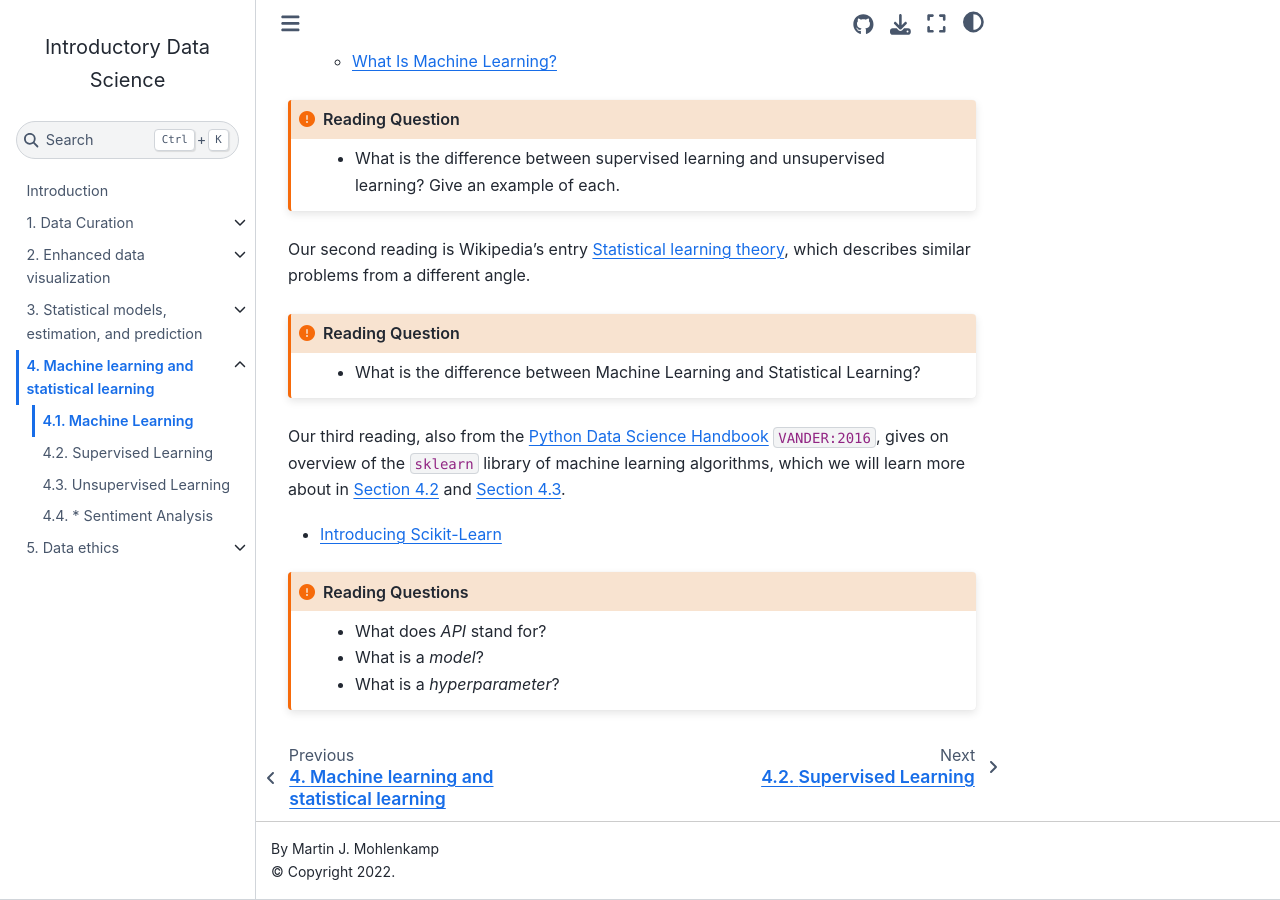
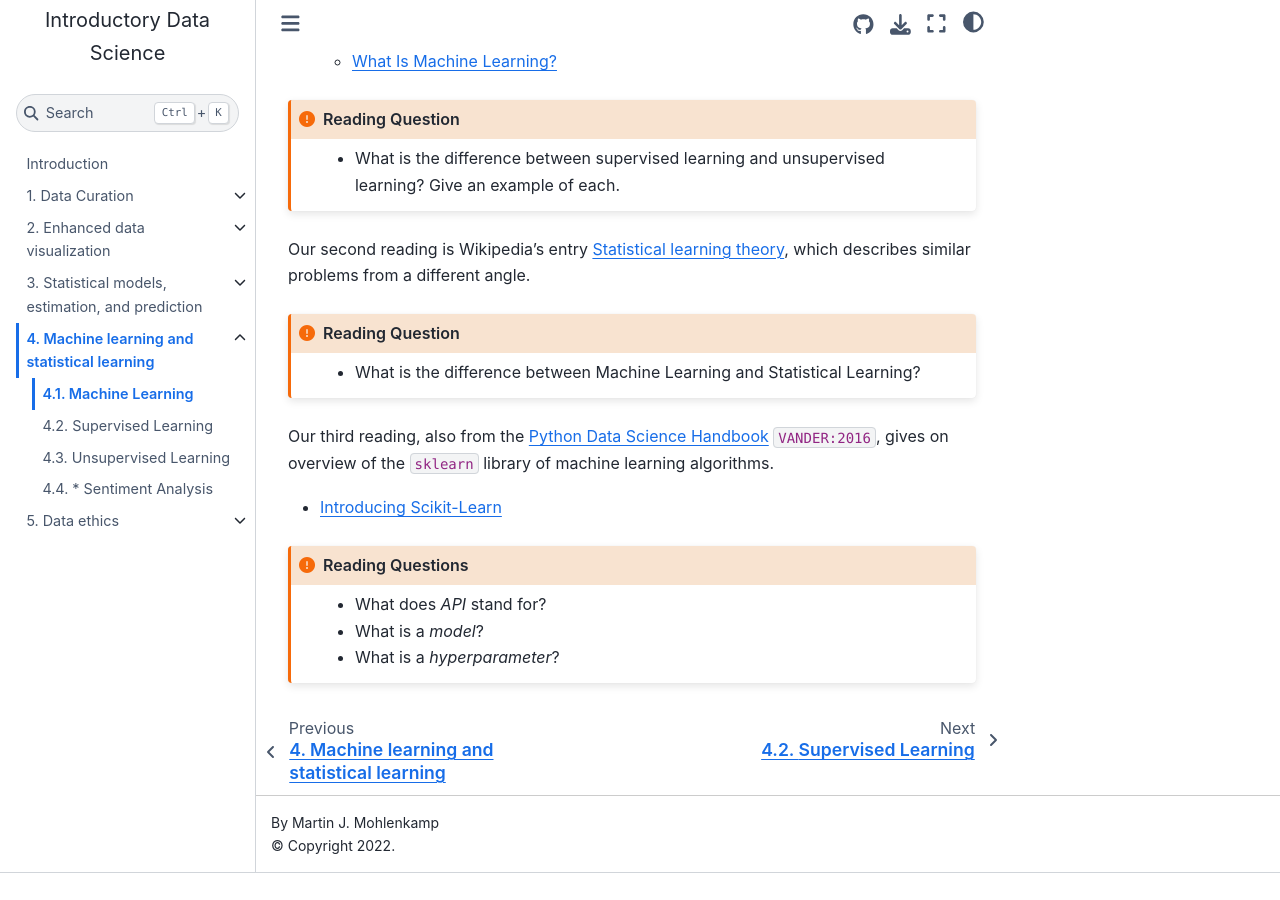
Before and after one commit to data-ohio/introductory-data-science, a Jupyter Book: the page built from 4/1/4_1_machine.md, in a window 1280 px wide and 900 px high, scrolled down 511 px. Built offline with Jupyter Book 1.0.4 settings and Sphinx 7.4.7 and the Sphinx Book theme 1.1.4, drawn with Linux system fonts in a browser that asks for light colours; pages that are not in the unit, such as notebooks, are missing from menus; cross-references to code outside the pages are shown as plain code; after the commit the page ends 1384 px from its top, so only the background shows below that.

Commit message:
rm forward sklearn ref

````diff
--- a/4/1/4_1_machine.md
+++ b/4/1/4_1_machine.md
@@ -31,7 +31,7 @@ Our second reading is Wikipedia's entry [Statistical learning theory](https://en
 * What is the difference between Machine Learning and Statistical Learning?
 ```
 
-Our third reading, also from the [Python Data Science Handbook](https://jakevdp.github.io/PythonDataScienceHandbook/) {cite}`VANDER:2016`, gives on overview of the `sklearn` library of machine learning algorithms, which we will learn more about in {numref}`sec:supervised_learning` and {numref}`sec:unsupervised_learning`.
+Our third reading, also from the [Python Data Science Handbook](https://jakevdp.github.io/PythonDataScienceHandbook/) {cite}`VANDER:2016`, gives on overview of the `sklearn` library of machine learning algorithms.
 * [Introducing Scikit-Learn](https://jakevdp.github.io/PythonDataScienceHandbook/05.02-introducing-scikit-learn.html)
 
 ```{admonition} Reading Questions
````
